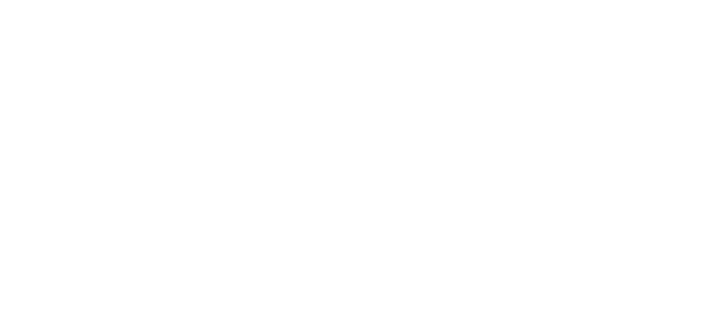
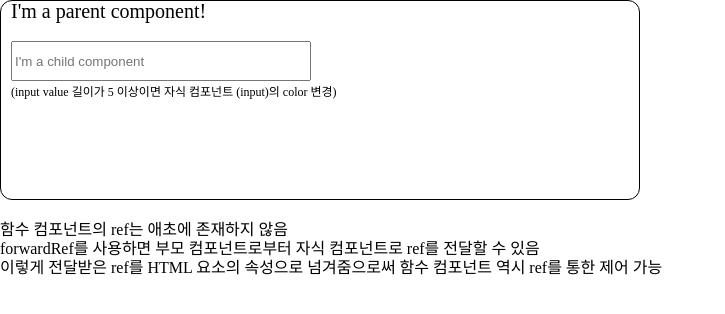
Before and after one commit to boyfromthewell/my-react-playground, a React (Create React App) app: page /forwardRef in a window 1280 px wide. Before the commit this address had no page. Shown: the top 314 px of the page, without its empty margins (0-725 px from the left). Built offline with nearby package versions, Linux system fonts and the light colour scheme.

Commit message:
feat: learning forwardRef

```diff
--- a/src/App.tsx
+++ b/src/App.tsx
@@ -3,6 +3,7 @@
 import { GlobalStyle } from "./styles/globalStyle";
 import Home from "./pages/home";
 import UseDefferredValue from "./pages/useDefferredValue";
+import ForwardRef from "./pages/forwardRef";
 
 function App() {
 	return (
@@ -12,6 +13,7 @@
 				<Routes>
 					<Route path="/" element={<Home />} />
 					<Route path="/useDefferedValue" element={<UseDefferredValue />} />
+					<Route path="/forwardRef" element={<ForwardRef />} />
 				</Routes>
 			</BrowserRouter>
 		</>
--- /dev/null
+++ b/src/pages/forwardRef/CustomInput.tsx
@@ -0,0 +1,23 @@
+import React, { forwardRef } from "react";
+import styled from "styled-components";
+
+interface InputProps {
+	value: string;
+	onChange: (event: React.ChangeEvent<HTMLInputElement>) => void;
+	ref: React.RefObject<HTMLInputElement>;
+}
+
+const CustomInput = forwardRef<HTMLInputElement, InputProps>(({ value, onChange }, ref) => {
+	return (
+		<>
+			<Input placeholder="I'm a child component" value={value} onChange={onChange} ref={ref} />
+		</>
+	);
+});
+
+export default CustomInput;
+
+const Input = styled.input`
+	width: 300px;
+	height: 40px;
+`;
--- /dev/null
+++ b/src/pages/forwardRef/index.tsx
@@ -0,0 +1,63 @@
+import React, { useEffect, useRef, useState } from "react";
+import styled from "styled-components";
+import CustomInput from "./CustomInput";
+
+const ForwardRef = () => {
+	const [value, setValue] = useState("");
+	const inputRef = useRef<HTMLInputElement>(null);
+
+	const onChange = (e: React.ChangeEvent<HTMLInputElement>) => {
+		setValue(e.target.value);
+	};
+
+	useEffect(() => {
+		if (inputRef.current !== null && value.length >= 5) {
+			inputRef.current.style.color = "red";
+		}
+	}, [inputRef, value]);
+
+	return (
+		<PageContainer>
+			<ParentComponent>
+				<h1>I'm a parent component!</h1>
+				<CustomInput value={value} onChange={onChange} ref={inputRef} />
+				<span>(input value 길이가 5 이상이면 자식 컴포넌트 (input)의 color 변경)</span>
+			</ParentComponent>
+			<Description>
+				<p>함수 컴포넌트의 ref는 애초에 존재하지 않음</p>
+				<p>forwardRef를 사용하면 부모 컴포넌트로부터 자식 컴포넌트로 ref를 전달할 수 있음</p>
+				<p>이렇게 전달받은 ref를 HTML 요소의 속성으로 넘겨줌으로써 함수 컴포넌트 역시 ref를 통한 제어 가능</p>
+			</Description>
+		</PageContainer>
+	);
+};
+
+export default ForwardRef;
+
+const PageContainer = styled.section`
+	width: 100vw;
+	height: 100vh;
+`;
+
+const ParentComponent = styled.div`
+	display: flex;
+	flex-direction: column;
+	width: 50%;
+	height: 200px;
+	border: 1px solid black;
+	border-radius: 12px;
+	padding-left: 10px;
+	h1 {
+		font-size: 20px;
+		margin-bottom: 20px;
+	}
+	span {
+		margin-top: 5px;
+		font-size: 12px;
+	}
+`;
+
+const Description = styled.div`
+	margin-top: 20px;
+	line-height: 120%;
+`;
--- a/src/pages/home/index.tsx
+++ b/src/pages/home/index.tsx
@@ -2,13 +2,20 @@
 import styled from "styled-components";
 
 const Home = () => {
-	const categorys = [{ id: 1, value: "useDefferedValue Hook" }];
+	const categorys = [
+		{ id: 1, value: "useDefferedValue Hook" },
+		{ id: 2, value: "what is forwardRef" },
+	];
+
 	const navigate = useNavigate();
 
 	const goToCategory = (categoryId: number) => {
 		switch (categoryId) {
 			case 1:
 				navigate(`/useDefferedValue`);
+				break;
+			case 2:
+				navigate(`/forwardRef`);
 				break;
 		}
 	};
@@ -47,6 +54,7 @@
 	display: flex;
 	justify-content: center;
 	align-items: center;
+	flex-direction: column;
 `;
 
 const Category = styled.p`
```
